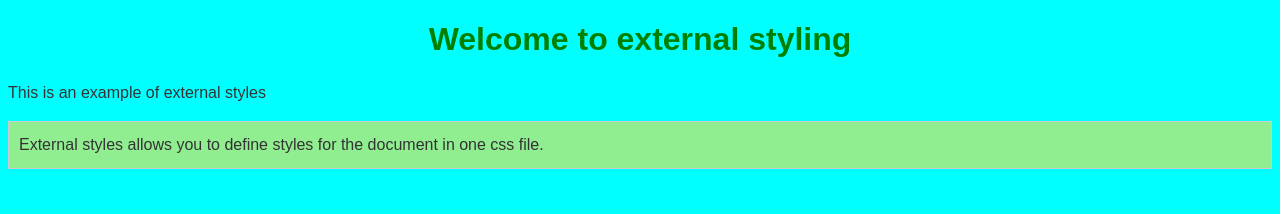
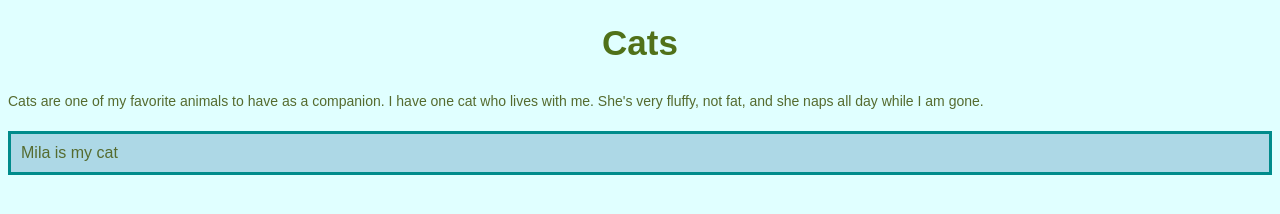
Before and after one commit to nholt908/COMS3163Day3, a plain HTML site: page index.html in a window 1280 px wide. Drawn offline with Linux system fonts and the light colour scheme.

Commit message:
made page with different styling types

```diff
--- a/index.html
+++ b/index.html
@@ -3,12 +3,19 @@
 <head>
     <meta charset="UTF-8">
     <meta name="viewport" content="width=device-width, initial-scale=1.0">
-    <title>External Style</title>
+    <title>Favorite Animal</title>
     <link rel="stylesheet" href="styles.css">
+    <style>
+        body{
+            font-family: Arial, Helvetica, sans-serif;
+            background-color: lightcyan;
+            color: #333;
+        }
+    </style>
 </head>
 <body>
-    <h1>Welcome to external styling</h1>
-    <p>This is an example of external styles</p>
-    <p class="highlight">External styles allows you to define styles for the document in one css file.</p>
+    <h1>Cats</h1>
+    <p style="font-size: 14px; line-height: 2;">Cats are one of my favorite animals to have as a companion. I have one cat who lives with me. She's very fluffy, not fat, and she naps all day while I am gone.</p>
+    <p class="highlight">Mila is my cat</p>
 </body>
 </html>
--- a/styles.css
+++ b/styles.css
@@ -1,21 +1,15 @@
 /*External CSS File*/
 
-body{
-    font-family: Arial, Helvetica, sans-serif;
-    background-color: aqua;
-    color: #333;
+h1{
+    color: rgb(80, 113, 25);
+    text-align: center;
+    font-size: 35px;
 }
-h1{
-    color: green;
-    text-align: center;
+*{
+    color: darkolivegreen;
 }
-p{
-    font-size: 16px;
-    line-height: 1.6;
+.highlight{
+    background-color: lightblue;
+    padding: 10px;
+    border: 3px solid darkcyan;
 }
-
-.highlight{
-    background-color: lightgreen;
-    padding: 10px;
-    border: 1px solid #ccc;
-}
```
